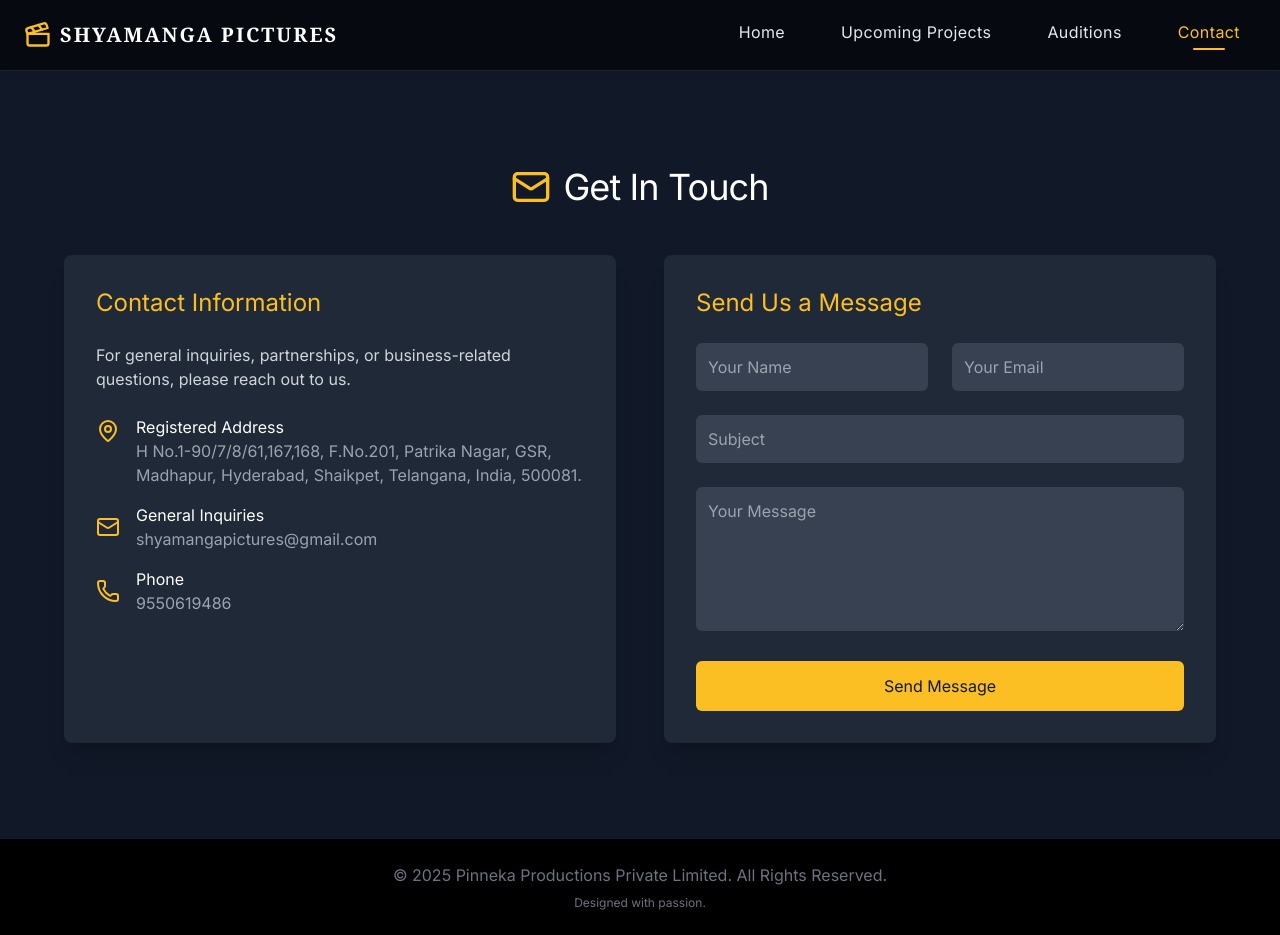
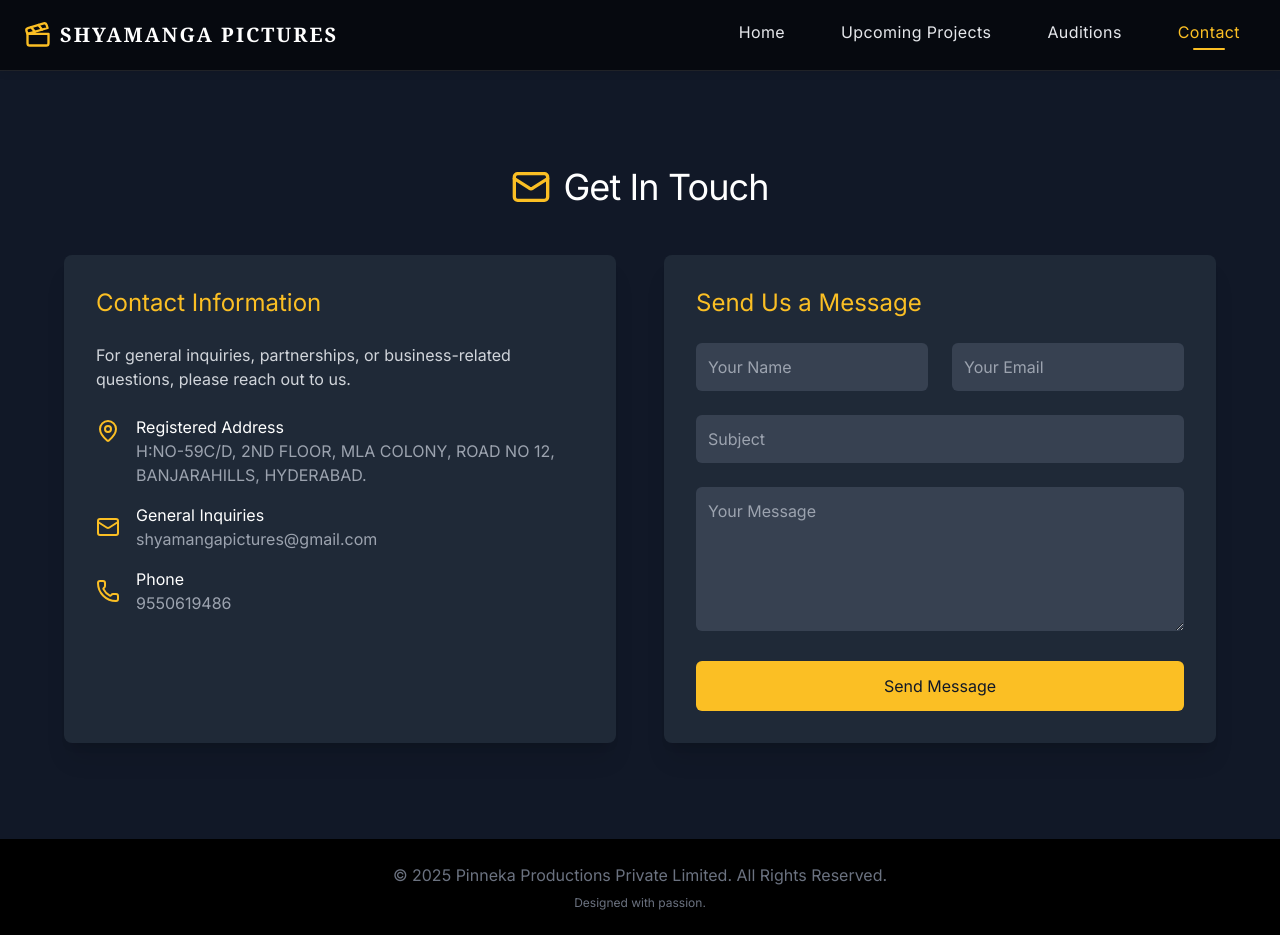
Before and after one commit to ypinnek1/shyamanga, a React (Vite) app: page / in a window 1280 px wide. Both pictures are taken after a click on the button "Contact". Built offline with nearby package versions, Linux system fonts and the light colour scheme.

Commit message:
Update contact address

```diff
--- a/src/pages/ContactPage.jsx
+++ b/src/pages/ContactPage.jsx
@@ -16,7 +16,7 @@ const ContactPage = () => (
             <MapPin className="text-amber-400 h-6 w-6 mt-1 mr-4 flex-shrink-0" />
             <div>
               <h4 className="font-semibold text-white">Registered Address</h4>
-              <p className="text-gray-400">H No.1-90/7/8/61,167,168, F.No.201, Patrika Nagar, GSR, Madhapur, Hyderabad, Shaikpet, Telangana, India, 500081.</p>
+              <p className="text-gray-400">H:NO-59C/D, 2ND FLOOR, MLA COLONY, ROAD NO 12, BANJARAHILLS, HYDERABAD.</p>
             </div>
           </div>
           <div className="flex items-center">
```
